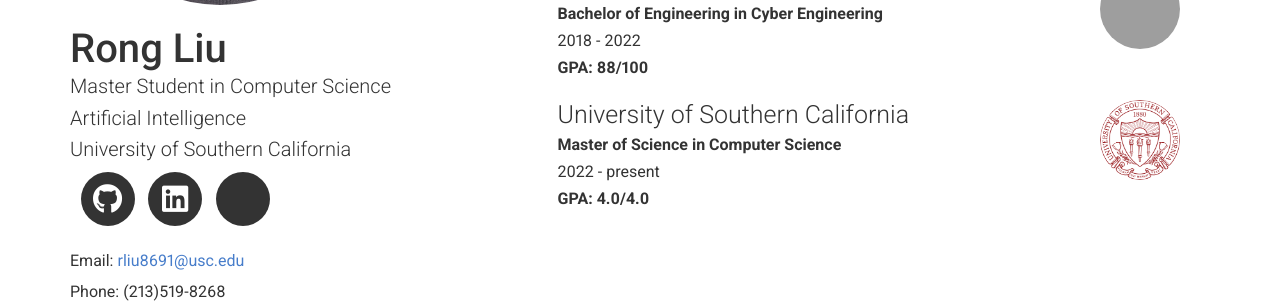
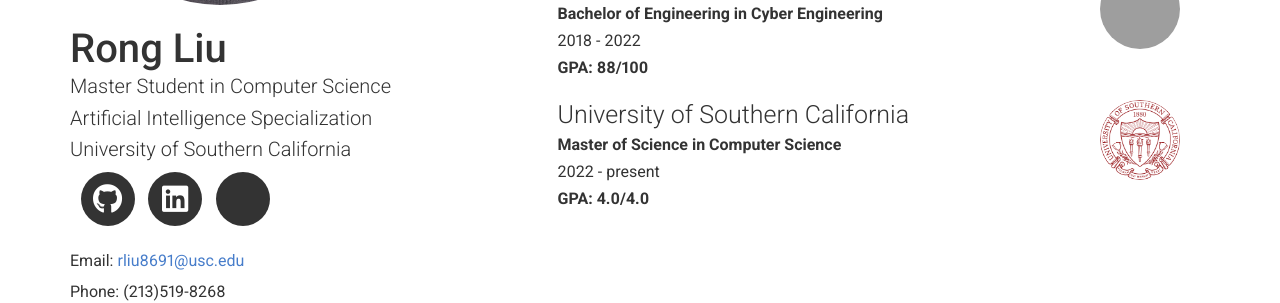
Before and after one commit to RongLiu-Leo/rongliu-leo.github.io, a Jekyll site: the page built from index.md, in a window 1280 px wide, cut to the strip 355-658 px from the top of the page. Built offline with Jekyll 4.4.1, drawn with Linux system fonts in a browser that asks for light colours; nearby versions of some CDN libraries; a style sheet for code colours, icons or effects is not loaded; grey boxes are pictures that could not be loaded.

Commit message:
Update header.html

```diff
--- a/_includes/header.html
+++ b/_includes/header.html
@@ -5,7 +5,7 @@
 
       <h1>{{ site.name | escape }}</h1>
       <h2>{{ site.title | escape }}</h2>
-      <h2 href="https://www.cs.usc.edu/academic-programs/masters/artificial-intelligence/">Artificial Intelligence</h2>
+      <h2 href="https://www.cs.usc.edu/academic-programs/masters/artificial-intelligence/">Artificial Intelligence Specialization</h2>
       <h2>{{ site.affiliation | escape }}</h2>
       <ul class="icons no-print">
 
```
